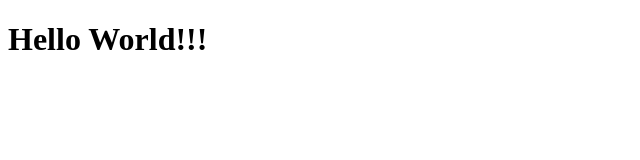
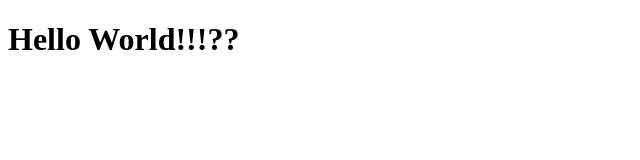
Before and after one commit to SterlingHoughton/js_kit, a website: page src/index.html in a window 1280 px wide. Shown: the full height of the page, 0-640 px from the left. Drawn offline with Linux system fonts and the light colour scheme.

Commit message:
update README

```diff
--- a/src/index.html
+++ b/src/index.html
@@ -4,6 +4,6 @@
   <meta charset="UTF-8">
 </head>
 <body>
-  <h1>Hello World!!!</h1>
+  <h1>Hello World!!!??</h1>
 </body>
 </html>
```
Also changed, not shown: README.md.
